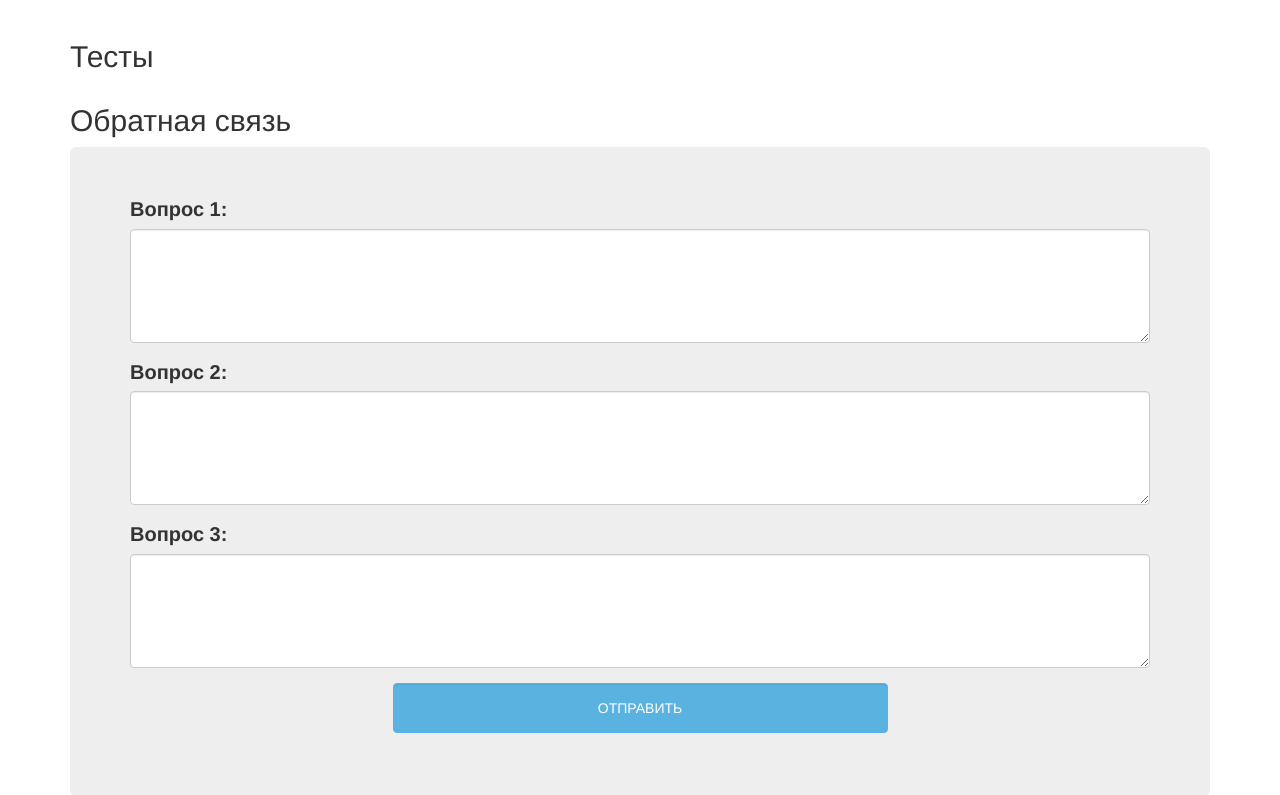
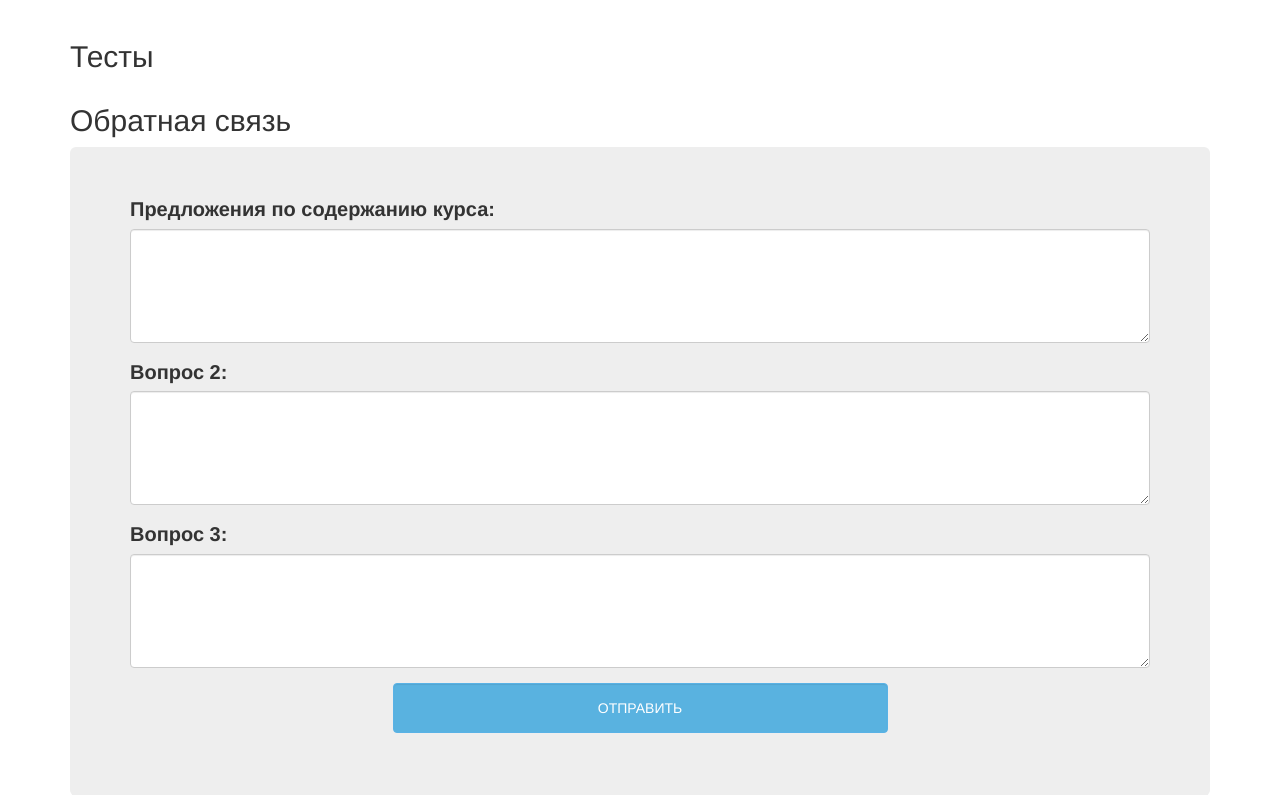
Before and after one commit to CorpuscleWind/rl6-learning, a Django app: template learning/templates/discipline/discipline.html in a window 1280 px wide. Shown: the part 56-851 px from the top of the page. Run offline with Django 3.2, Linux system fonts and the light colour scheme; the template is opened without the code that fills it, so the values that code supplies are empty; parts of the project's set-up code (start-up, migrations or seed data) failed here and were passed over; some libraries are stand-ins or nearby versions.

Commit message:
feedback updated

```diff
--- a/feedback/models.py
+++ b/feedback/models.py
@@ -10,7 +10,7 @@
 
     user = models.ForeignKey(User, verbose_name=u'Пользователь')
     discipline = models.ForeignKey(Discipline, verbose_name=u'Дисциплина')
-    question_1 = models.TextField(u'Первый вопрос?', null=True, blank=True)
+    question_1 = models.TextField(u'Предложения по содержанию курса:', null=True, blank=True)
     question_2 = models.TextField(u'Второй вопрос?', null=True, blank=True)
     question_3 = models.TextField(u'Третий вопрос???', null=True, blank=True)
 
--- a/feedback/templates/feedback.html
+++ b/feedback/templates/feedback.html
@@ -2,7 +2,7 @@
 <form id="feedback-form" action="{% url 'feedback:feedback' %}" method="post" role="form">
     <div class="jumbotron">
         <div class="form-group">
-          <label for="comment">Вопрос 1:</label>
+          <label for="comment">Предложения по содержанию курса:</label>
           <textarea name="question_1" class="form-control" rows="5" id="comment"></textarea>
         </div>
 
```
Also changed, not shown: feedback/migrations/0004_auto_20170219_1729.py (added).
